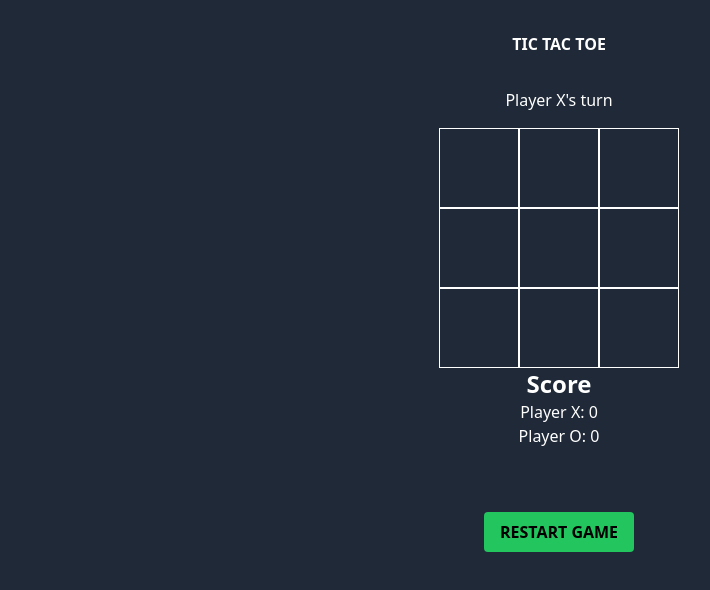
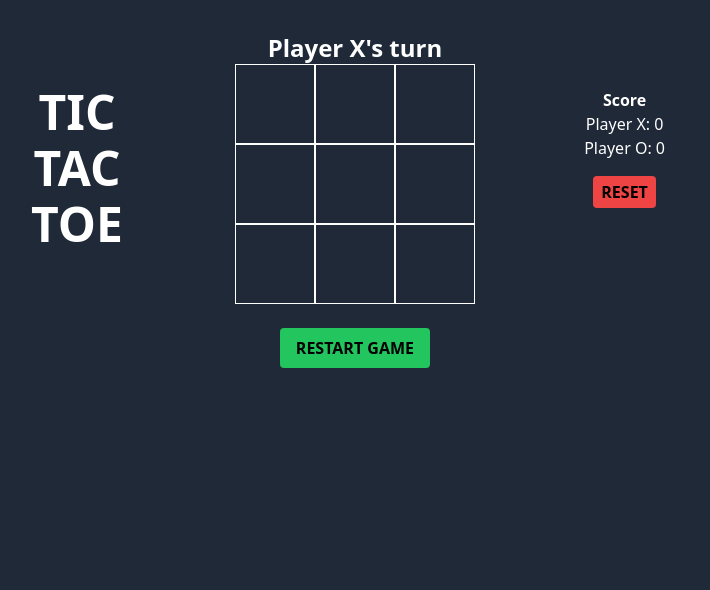
Before and after one commit to c-ridesjo/Tic-Tac-Toe, a Vue app: page / in a window 1280 px wide. Shown: the top 590 px of the page, without its empty margins (81-791 px from the left). Built offline with nearby package versions, Linux system fonts and the light colour scheme.

Commit message:
Add function for tied game, reset score + styling.

```diff
--- a/src/components/GameBoard.vue
+++ b/src/components/GameBoard.vue
@@ -2,16 +2,16 @@
 import { ref, computed } from 'vue';
 
 const player = ref('X');
-  const board = ref ([
+const board = ref([
   ['', '', ''],
   ['', '', ''],
   ['', '', ''],   // 9 squares for the board
 ])
 
-  const score = ref({
+const score = ref<{ [key: string]: number }>({
     X: 0,
     O: 0,
-  })
+});
 
 const calculateWinner = (squares: string[]): string | null => {
   const lines = [
@@ -33,10 +33,23 @@
   return null;
 }
 
-const winner = computed (() => calculateWinner (board.value.flat()))
+const winner = computed(() => calculateWinner(board.value.flat()))
 
-const makeAMove = (x:number, y:number) => {
-  if (winner.value) return  // if we have a winner...
+const isBoardFull = computed(() => {
+  for (let i = 0; i < board.value.length; i++) {
+    for (let j = 0; j < board.value[i].length; j++) {
+      if (board.value[i][j] === '') {
+        return false; // If any cell is empty, the board is not full
+      }
+    }
+  }
+  return true; // All cells are filled
+});
+
+const isTied = ref(false);
+
+const makeAMove = (x: number, y: number) => {
+  if (winner.value) return  // if there is a winner...
 
   if (board.value[x][y] !== '') return    // if the boards value is not equal to en empty box... If someone is playing you cant make a move
 
@@ -47,54 +60,69 @@ const makeAMove = (x:number, y:number) => {
   const currentWinner = calculateWinner(board.value.flat());
   if (currentWinner) {
     score.value[currentWinner]++;
+  } else if (isBoardFull.value) {
+    isTied.value = true;
   }
 };
 
+ const resetScore = () => {
+  score.value.X = 0;
+  score.value.O = 0;
+};
+
 const ResetGame = () => {
-  board.value= [
+  board.value = [
     ['', '', ''],
     ['', '', ''],
-    ['', '', ''],   // 9 squares for the board
+    ['', '', ''],
   ]
-  player.value = 'X'
+  player.value = 'X';
+  isTied.value = false;
 }
 </script>
 
 <template>
   <main class="pt-8 text-center bg-gray-800 dark:bg-gray-900 min-h-screen dark:text-white">
+    <div class="flex justify-start mx-20 mb-8">
+      <div class="text-white mx-8 mt-14">
+        <h1 class="mb-0 text-5xl font-bold uppercase">Tic</h1>
+        <h1 class="mb-0 text-5xl font-bold uppercase mt-2">Tac</h1>
+        <h1 class="mb-0 text-5xl font-bold uppercase mt-2">Toe</h1>
+      </div>
 
+      <div class="flex justify-around mx-20">
+      <div>
+        <h3 class="text-2xl font-bold text-white">Player {{ player }}'s turn</h3>
 
-    <h1 class="mb-8 text-5x1 font-bold uppercase text-white">Tic Tac Toe</h1>
-    <h3 class="text-x1 mb-4 text-white">Player {{ player }}'s turn</h3>
+        <div class="flex flex-col items-center mb-6">
+          <div v-for="(row, x) in board" :key="x" class="flex">
 
-    <div class="flex flex-col items-center mb-8">
-      <div
-        v-for="(row, x) in board"
-        :key="x"
-        class="flex">
-
-        <div
-          v-for="(cell, y) in row"
-          :key="y"
-          @click="makeAMove(x, y)"
+            <div v-for="(cell, y) in row" :key="y" @click="makeAMove(x, y)"
               :class="`border border-white w-20 h-20 hover:bg-grey-700 flex items-center
-          justify-center material-icons-outlined text-4x1 cursor-pointer ${ cell === 'X' ? 'text-green-500' : 'text-pink-400' }`">
+                              justify-center material-icons-outlined text-4x1 cursor-pointer ${cell === 'X' ? 'text-green-500' : 'text-pink-400'}`">
               {{ cell === 'X' ? 'close' : cell === 'O' ? 'circle' : '' }}
-        </div>
-      </div>
-      <div class="mb-8">
-        <h2 class="text-2xl font-bold text-white">Score</h2>
-        <div class="text-white">
-          <p>Player X: {{ score.X }}</p>
-          <p>Player O: {{ score.O }}</p>
             </div>
           </div>
         </div>
 
-    <h2 v-if="winner" class="text-6x1 font-bold mb-8 text-white">Player {{ winner }} wins!</h2>
+        <h2 v-if="winner" class="text-6x1 font-bold mb-5 text-amber-200">Player {{ winner }} wins!</h2>
+        <h2 v-if="isTied" class="text-2xl font-bold mb-5 text-cyan-400">Game is tied!</h2>
 
         <button @click="ResetGame" class="px-4 py-2 bg-green-500 rounded uppercase
         font-bold hover:bg-green-600 duration-300 ">Restart game</button>
+      </div>
+
+      <div class="mb-8 mx-20">
+        <h2 class="text-1xl font-bold text-white mt-14 mx-12">Score</h2>
+          <div class="text-white">
+            <p>Player X: {{ score.X }}</p>
+            <p>Player O: {{ score.O }}</p>
+            <button @click="resetScore" class="px-2 py-1 bg-red-500 rounded uppercase
+              font-bold hover:bg-red-600 duration-300 mt-4 text-black">Reset</button>
+          </div>
+        </div>
+      </div>
+    </div>
+
   </main>
-
 </template>
```
Lines whose indentation alone changed are shown as unchanged.
